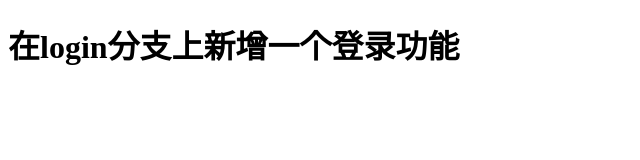
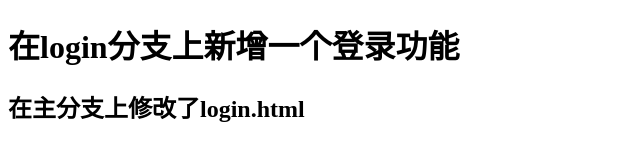
Before and after one commit to 2582200865/test_one02, a plain HTML site: page login.html in a window 1280 px wide. Shown: the whole page, without its empty margins (0-640 px from the left). Drawn offline with Linux system fonts and the light colour scheme.

Commit message:
在主分支上修改了login..html

```diff
--- a/login.html
+++ b/login.html
@@ -8,5 +8,6 @@
 </head>
 <body>
     <h1>在login分支上新增一个登录功能</h1>
+    <h2>在主分支上修改了login.html</h2>
 </body>
 </html>
```
